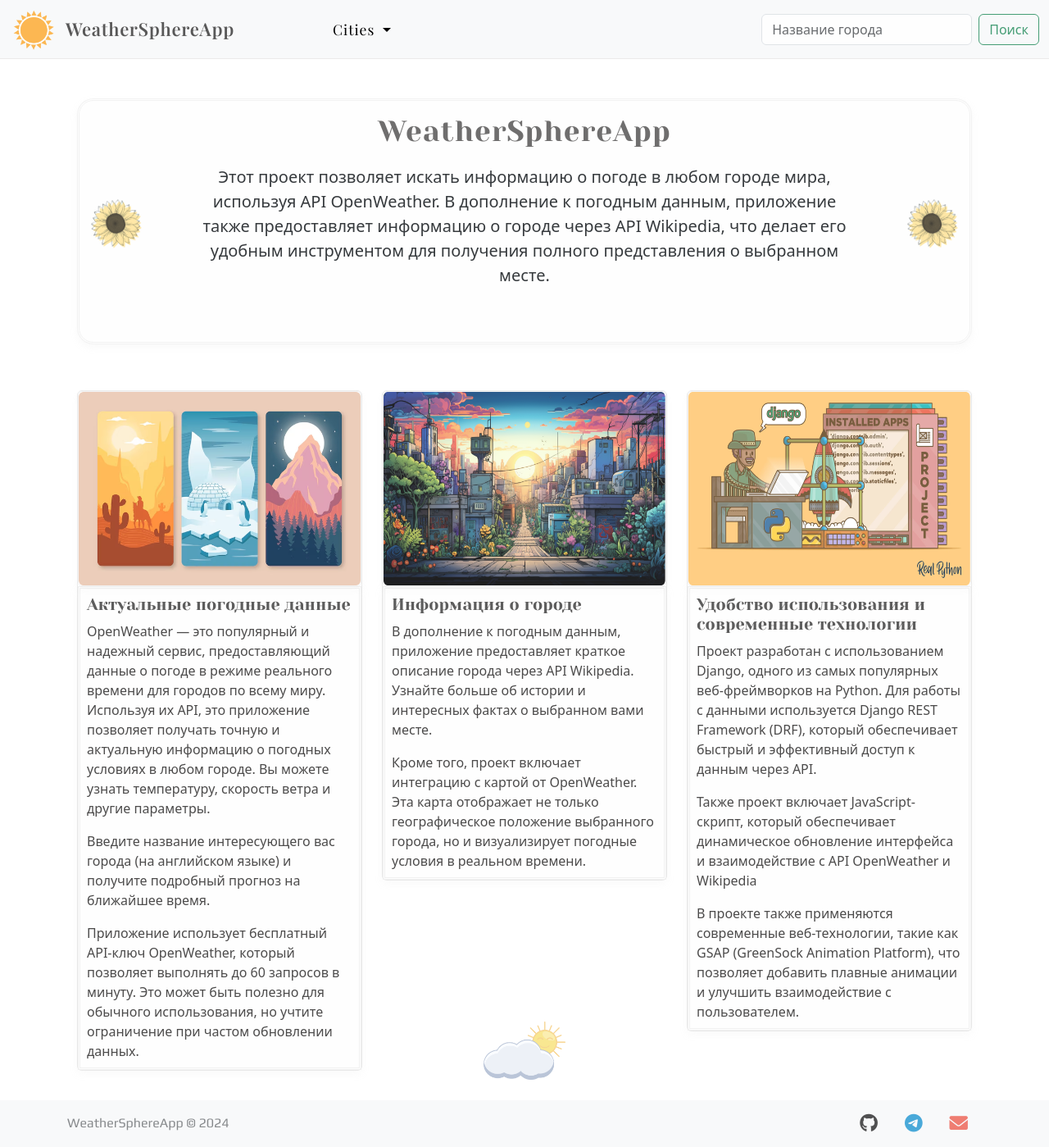
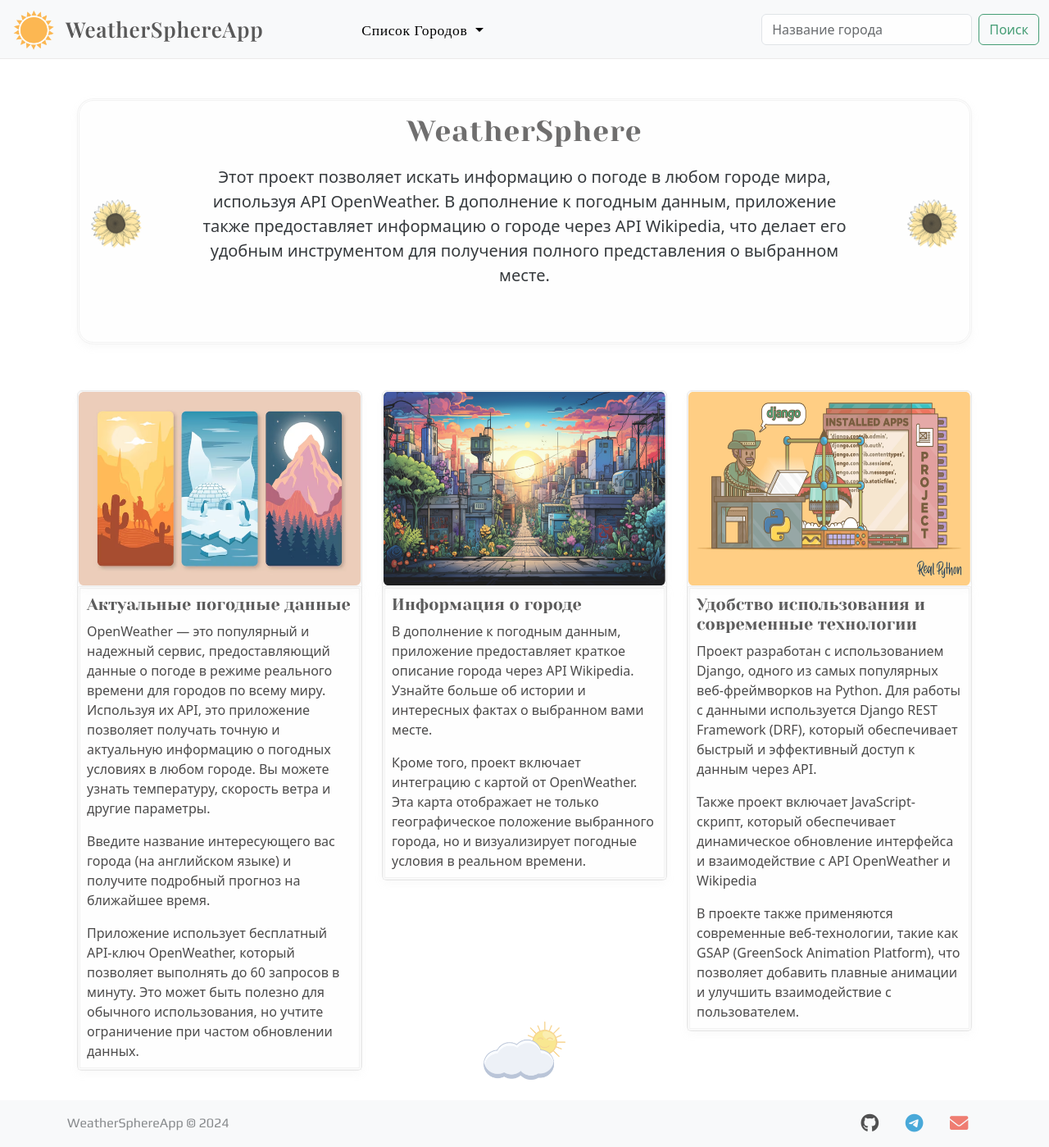
Before and after one commit to MRGiorgiosDev8/weather_django, a Django app: page / in a window 1280 px wide. Shown: the whole page at 82% size. Run offline with Django 5.2, Linux system fonts and the light colour scheme; some libraries are stand-ins or nearby versions; some web fonts are replaced.

Commit message:
updates custom.css base.html index.html

```diff
--- a/weather_project/static/css/custom.css
+++ b/weather_project/static/css/custom.css
@@ -150,9 +150,11 @@ h2,
     font-optical-sizing: auto;
     font-weight: 600;
     font-style: normal;
-    font-size: 1.1em;
+    font-size: 1.3em;
     color: rgba(63, 62, 62, 0.861);
     letter-spacing: 0.7px;
+    /* -webkit-text-stroke: 0.1px #ffffff;
+    text-shadow: 1px 1px 2px rgba(232, 232, 232, 0.755), 0 0 1em white; */
 }
 
 .brand-span {
@@ -256,7 +258,7 @@ h2,
 .nav-link {
     font-family: "Playfair Display", serif;
     font-size: 1.1em;
-    letter-spacing: 1px;
+    letter-spacing: 0.6px;
 }
 
 .nav-link {
@@ -270,7 +272,7 @@ h2,
     bottom: 0;
     left: 47%;
     transform: translateX(-50%) scaleX(0);
-    width: 80%;
+    width: 87%;
     height: 2px;
     background-color: #a4c9b3d8;
     box-shadow: 0 0 4px #c1e1cb;
@@ -278,10 +280,13 @@ h2,
 }
 
 .nav-link:focus,
-.nav-link:active,
-.form-control {
+.nav-link:active {
     outline: none !important;
     box-shadow: none !important;
+}
+
+.dropdown-menu {
+    font-family: "Play", sans-serif;
 }
 
 
--- a/weather_project/templates/weather/base.html
+++ b/weather_project/templates/weather/base.html
@@ -36,7 +36,7 @@
                     <li class="nav-item dropdown">
                         <a class="nav-link dropdown-toggle active" href="#" id="navbarDropdown" role="button"
                             data-bs-toggle="dropdown" aria-expanded="false">
-                            Cities
+                            Список Городов
                             <span class="line"></span>
                         </a>
                         <ul class="dropdown-menu" id="cityDropdown" aria-labelledby="navbarDropdown">
--- a/weather_project/templates/weather/index.html
+++ b/weather_project/templates/weather/index.html
@@ -8,7 +8,7 @@
 
 <div class="container mt-4" id="introContainer">
     <div class="intro-header text-center">
-        <h1 class="intro mb-3">WeatherSphereApp</h1>
+        <h1 class="intro mb-3">WeatherSphere</h1>
         <p class="lead w-75 mx-auto text-center">
             Этот проект позволяет искать информацию о погоде в любом городе мира, используя API OpenWeather.
             В дополнение к погодным данным, приложение также предоставляет информацию о городе через API Wikipedia,
```
